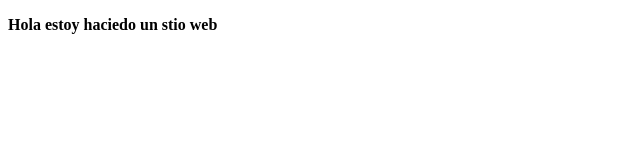
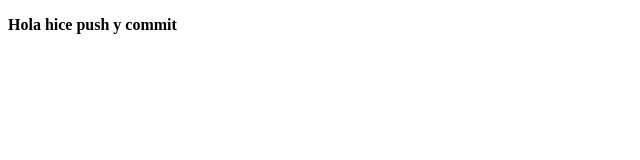
Before and after one commit to rafacodejs/inicioPlatzi, a plain HTML site: page index.html in a window 1280 px wide. Shown: the full height of the page, 0-640 px from the left. Drawn offline with Linux system fonts and the light colour scheme.

Commit message:
Cambios página web

```diff
--- a/index.html
+++ b/index.html
@@ -8,7 +8,7 @@
 </head>
 <body>
     <p>
-       <b>Hola estoy haciedo un stio web</b>
+       <b>Hola hice push y commit</b>
     </p>
 </body>
 </html>
```
